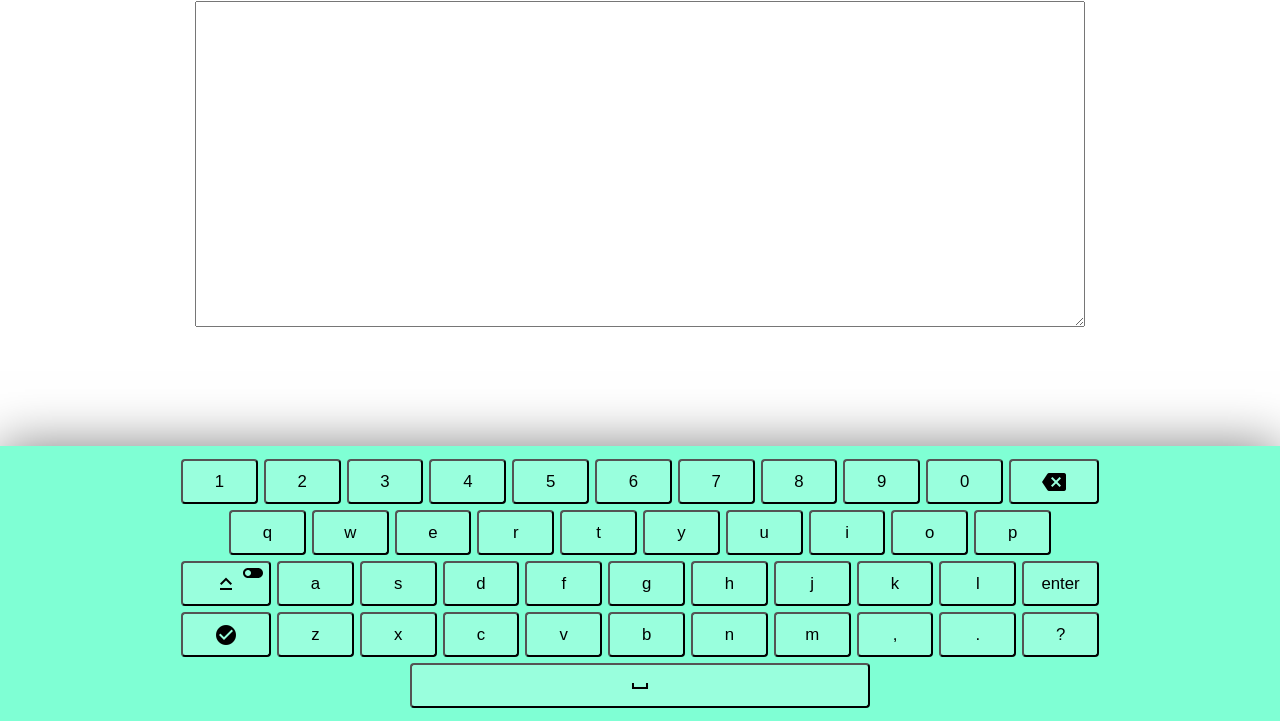
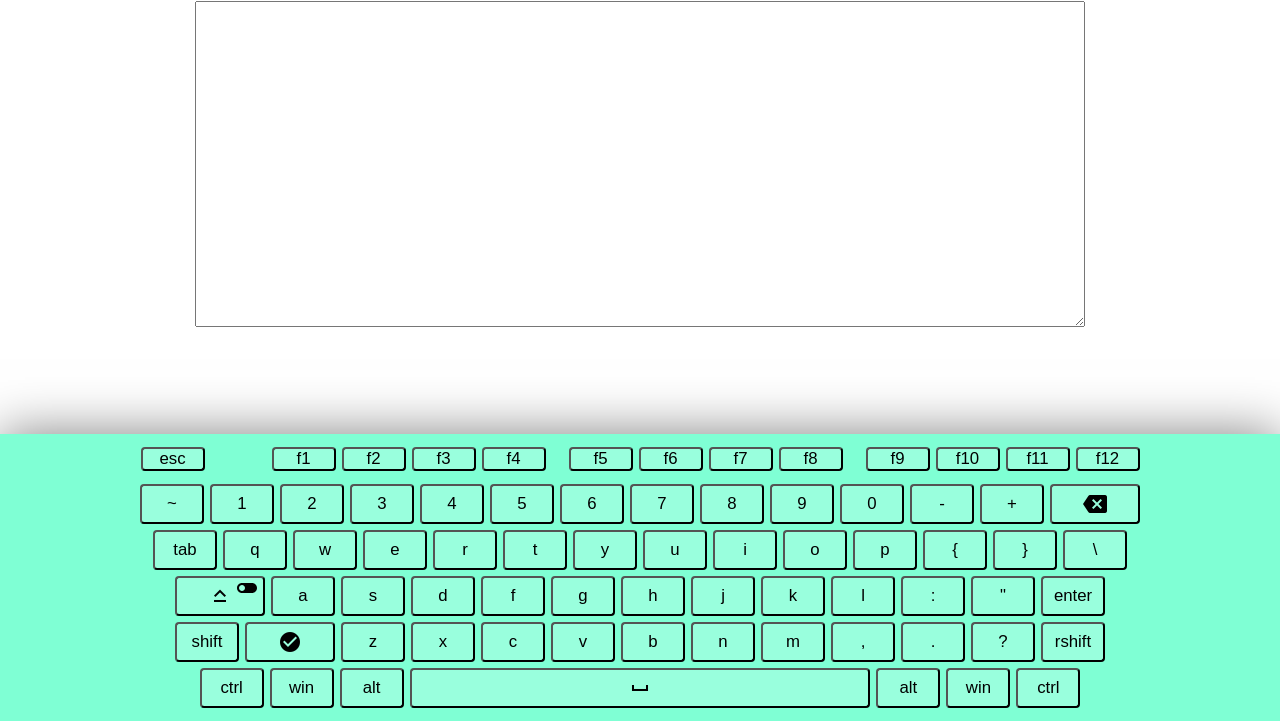
Before and after one commit to YaroslavBIG/Virtual_Keyboard, a website: page index.html in a window 1280 px wide. Shown: the part 79-800 px from the top of the page. Drawn offline with Linux system fonts and the light colour scheme.

Commit message:
feet:add special keys

```diff
--- a/index.css
+++ b/index.css
@@ -36,9 +36,9 @@
 
 .keyboard__key {
     margin: 3px;
-    width: 6%;
+    width: 5%;
     max-width: 90px;
-    height: 45px;
+    height: 40px;
     border-radius: 4px;
     -webkit-border-radius: 4px;
     -moz-border-radius: 4px;
@@ -57,9 +57,23 @@
     -webkit-tap-highlight-color: transparent;
 }
 
+.keyboard__key:first-child {
+    margin-right: 5%;
+}
+
 .keyboard__key:active {
     background: rgba(255,255,255, 0.12);
 
+}
+
+.keyboard__key--slim{
+    height: 6%;
+    margin-bottom: 10px;
+}
+
+.keyboard__key--slim:nth-child(6),
+.keyboard__key--slim:nth-child(10){
+    margin-left: 20px;
 }
 
 .keyboard__key--wide {
--- a/script.js
+++ b/script.js
@@ -49,17 +49,18 @@ function createKeyIcons(icon_name) {
 function createKeys() { //---------------------- ADD CAPS STATUS????
     const fragment = document.createDocumentFragment();
     const keyLayout = [
-        "1", "2", "3", "4", "5", "6", "7", "8", "9", "0", "backspace",
-        "q", "w", "e", "r", "t", "y", "u", "i", "o", "p",
-        "caps", "a", "s", "d", "f", "g", "h", "j", "k", "l", "enter",
-        "done", "z", "x", "c", "v", "b", "n", "m", ",", ".", "?",
-        "space"
+        "esc",   "F1", "F2", "F3", "F4", "F5", "F6", "F7", "F8", "F9", "F10", "F11", "F12",
+        "~", "1", "2", "3", "4", "5", "6", "7", "8", "9", "0", "-", "+", "backspace",
+        "tab", "q", "w", "e", "r", "t", "y", "u", "i", "o", "p", "{", "}", "\\",
+        "caps", "a", "s", "d", "f", "g", "h", "j", "k", "l", ":", "\"", "enter",
+        "shift","done", "z", "x", "c", "v", "b", "n", "m", ",", ".", "?", "Rshift",
+         "ctrl", "win", "alt", "space", "alt", "win","ctrl"
     ];
 
     keyLayout.forEach(key =>{
         const keyEl = document.createElement("button");
-        const insertLineBreak = ["backspace", "p", "enter", "?"].indexOf(key) !== -1;
-        console.log(insertLineBreak)
+        const insertLineBreak = ["F12", "backspace", "\\", "enter", "Rshift"].indexOf(key) !== -1;
+        const addSlimClass = ["esc", "F1", "F2", "F3", "F4", "F5", "F6", "F7", "F8", "F9", "F10", "F11", "F12",];
         keyEl.setAttribute("type", "button");
         keyEl.classList.add("keyboard__key");
 
@@ -115,15 +116,20 @@ function createKeys() { //---------------------- ADD CAPS STATUS????
                 keyEl.addEventListener("click", () => {
                     addText(key);
                 });
+
+                if(addSlimClass.includes(key)) {
+                    keyEl.classList.add("keyboard__key--slim");
+                }
                 break;
         }
+
 
         fragment.appendChild(keyEl);
         if(insertLineBreak) {
             fragment.appendChild(document.createElement('br'));
         }
     })
-    document.querySelector('.keyboard__keys').appendChild(fragment);
+    document.querySelector('.keyboard__keys').appendChild(fragment); // add object
 
     return capsLock = document.querySelector('#caps_lock'); // -------------------- Fix IT!
 }
```
